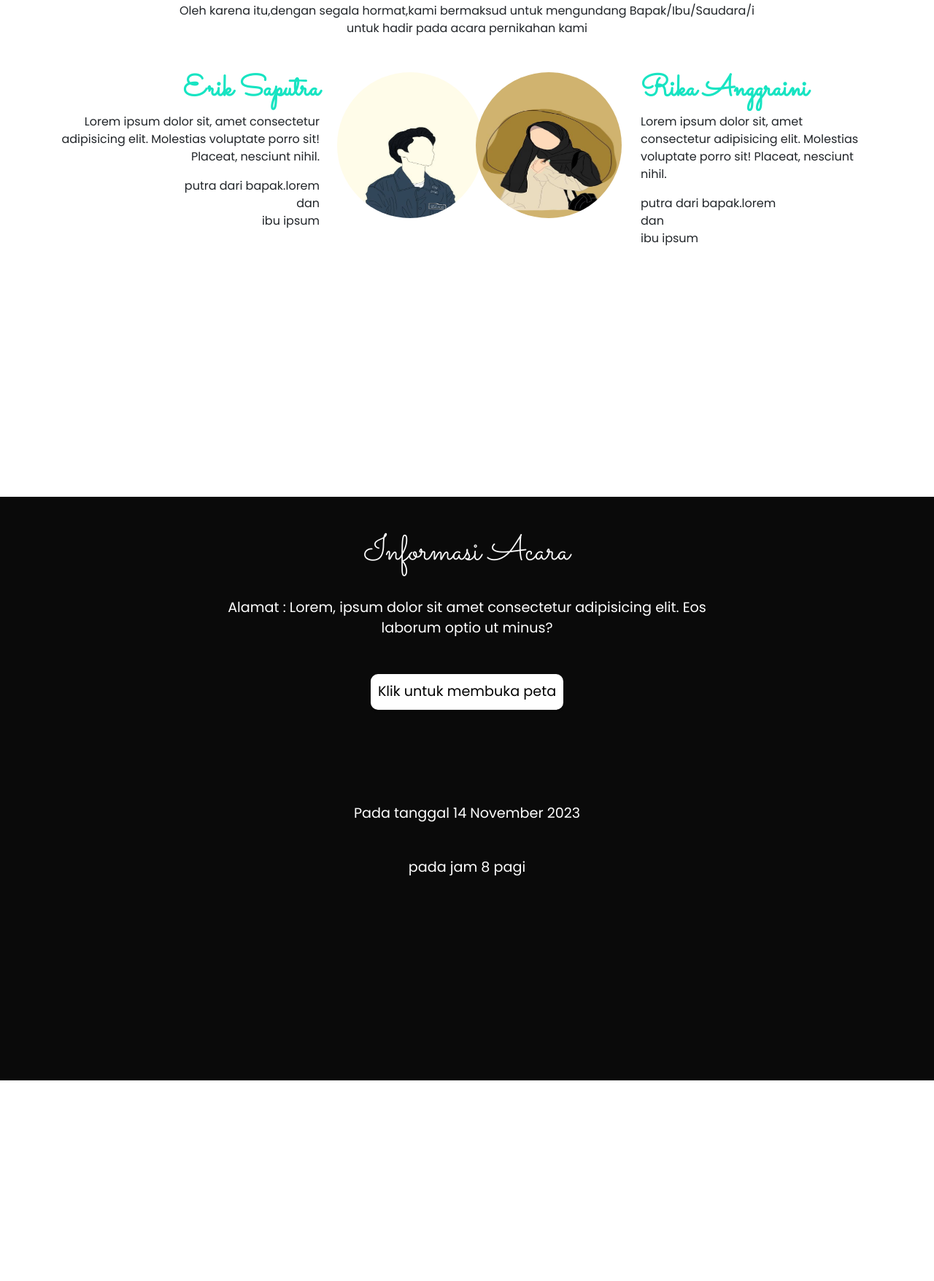
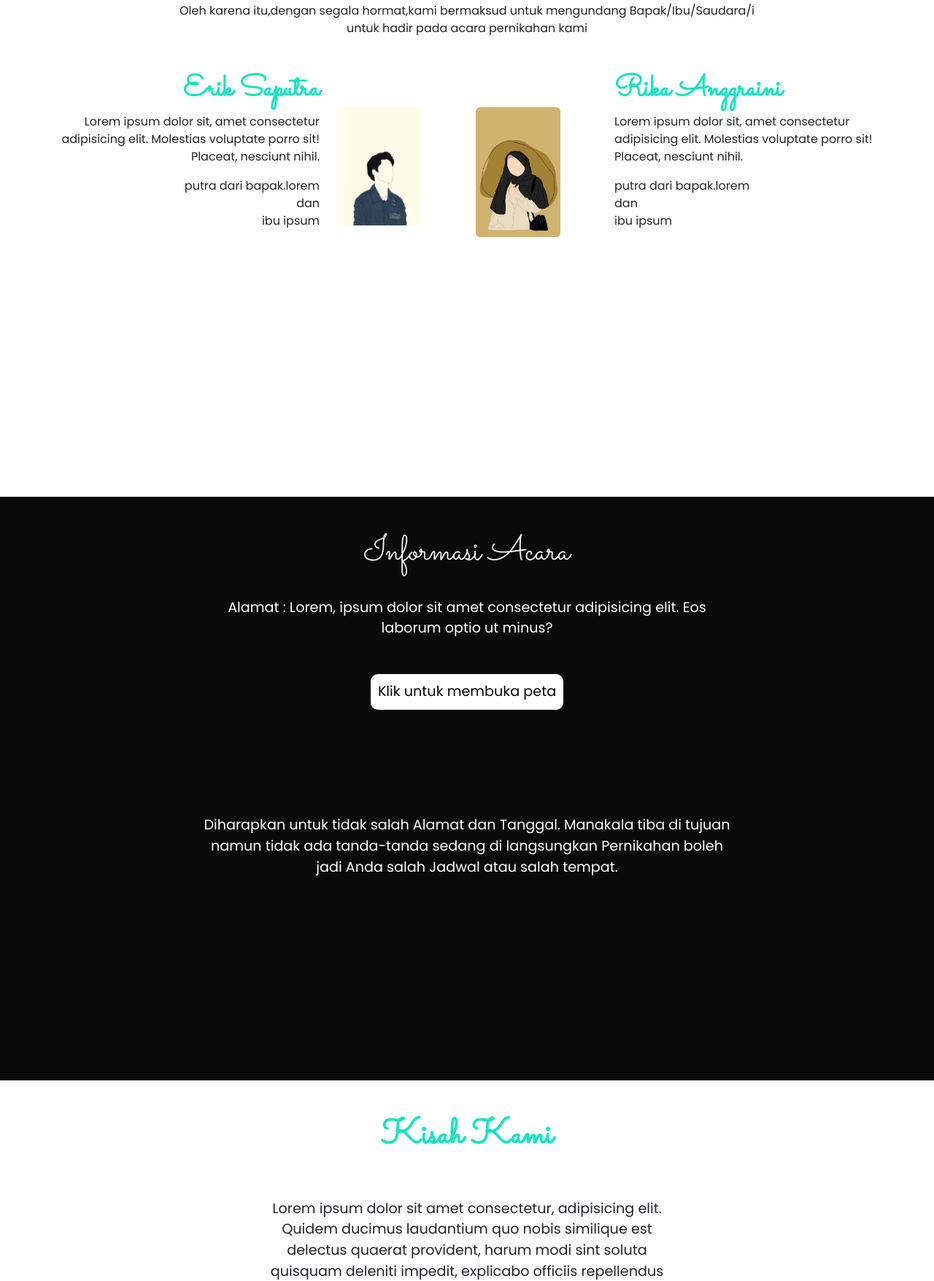
Before and after one commit to Zigas14/undangan-pernikahan-erikdanrika, a plain HTML site: page index.html in a window 1280 px wide. Shown: the part 1041-2797 px from the top of the page at 73% size. Before the commit the page ends 2522 px from the top, so only its background shows below. Drawn offline with nearby package versions, Linux system fonts and the light colour scheme.

Commit message:
menambahkan section story

```diff
--- a/index.html
+++ b/index.html
@@ -49,12 +49,12 @@
         <a class="nav-link" href="#">Home</a>
         <a class="nav-link" href="#">Info</a>
         <a class="nav-link" href="#">Story</a>
-        <a class="nav-link" href="#">Gifts</a>;
+        <a class="nav-link" href="#">Gifts</a>
       </div>
     </div>
   </div>
 </nav>
-<section id="undangan">
+<section id="undangan" class="undangan">
 <div class=" container-info container mt-5">
   <div class="row text-center">
     <div class="col">
@@ -73,7 +73,7 @@
       <p>putra dari bapak.lorem <br> dan <br> ibu ipsum</p>
      </div>
      <div class="col-4 mt-5">
-      <img src="img/ilustrasi cowo.jpg" alt="Erik saputra" class="Erik rounded-circle" width="200px" height="200px">
+      <img src="img/ilustrasi cowo.jpg" alt="Erik saputra" class="Erik rounded mt-5" width="200px" height="200px">
      </div>
     </div>
    </div>
@@ -81,9 +81,9 @@
    <div class="col-lg-6">
     <div class="row">
       <div class="col-4 mt-5">
-       <img src="img/ilustrasi cwe hijab.jfif" alt="Erik saputra" class="Erik rounded-circle" width="200px" height="200px">
+       <img src="img/ilustrasi cwe hijab.jfif" alt="Erik saputra" class="Rika rounded mt-5" width="200px" height="200px">
       </div>
-     <div class="col-8 text-start mt-5 ps-5">
+     <div class="col-8 text-start mt-5">
       <h3>Rika Anggraini</h3>
       <p>Lorem ipsum dolor sit, amet consectetur adipisicing elit. Molestias voluptate porro sit! Placeat, nesciunt nihil.</p>
       <p>putra dari bapak.lorem <br> dan <br> ibu ipsum</p>
@@ -102,11 +102,26 @@
      <h2>Informasi Acara</h2>
      <p class="alamat">Alamat : Lorem, ipsum dolor sit amet consectetur adipisicing elit. Eos laborum optio ut minus?</p>
      <a href="https://maps.app.goo.gl/SJUHiW81ojrGqrgG6" target="_blank">Klik untuk membuka peta</a><br>
-     <p class="tanggal">Pada tanggal 14 November 2023</p><br>
-     <p class="jam">pada jam 8 pagi</p>
+     <p class="description">Diharapkan untuk tidak salah Alamat dan Tanggal. Manakala tiba di tujuan namun tidak ada tanda-tanda sedang di langsungkan Pernikahan boleh jadi Anda salah Jadwal atau salah tempat.</p>
     </div>
   </div>
 </div>
+</section>
+
+<!-- story section -->
+<section id="story" class="story mt-5">
+ <div class="container text-center justify-content-center">
+  <div class="row">
+    <div class="col">
+      <h2>Kisah Kami</h2>
+    </div>
+  </div>
+  <div class="row justify-content-center">
+    <div class="col-6 mt-5">
+      <p class="story">Lorem ipsum dolor sit amet consectetur, adipisicing elit. Quidem ducimus laudantium quo nobis similique est delectus quaerat provident, harum modi sint soluta quisquam deleniti impedit, explicabo officiis repellendus necessitatibus velit autem repellat. Eius iure, quisquam ipsam labore voluptatem eveniet similique nostrum deserunt minima provident voluptatibus aspernatur vero beatae veniam facilis consectetur hic deleniti, tenetur atque illum rem nesciunt, quaerat praesentium explicabo! Recusandae sunt laboriosam quae quasi, accusamus vel velit eligendi neque asperiores pariatur animi eveniet aperiam, quibusdam illum! Praesentium, voluptatibus!</p>
+    </div>
+  </div>
+ </div>
 </section>
     <script
       src="https://cdn.jsdelivr.net/npm/bootstrap@5.3.2/dist/js/bootstrap.bundle.min.js"
--- a/style.css
+++ b/style.css
@@ -139,16 +139,42 @@ body {
   color: white;
 }
 
-.info .tanggal{
-  margin-top: 8rem;
+.info .description{
+  margin-top: 9rem;
 }
+
+.story{
+  width: 100%;
+  height: 100%;
+  min-height: 100vh;
+}
+
+.story h2{
+ font-size: 3rem;
+ font-family: sacramento;
+ font-weight: bold;
+ color: var(--blue);
+}
+
 
 /* media queris */
 /* mobile */
 @media(max-width : 576px){
 
 .simply-countdown > .simply-section{
-  padding: 30px;
+  padding: 40px;
   margin: 3px;
 }
 }
+
+.couple .Erik{
+  margin-right: 1rem;
+  width: 70%;
+  height: 70%;
+}
+
+.couple .Rika {
+  width: 70%;
+  height: 70%;
+  margin: 0;
+}
```
